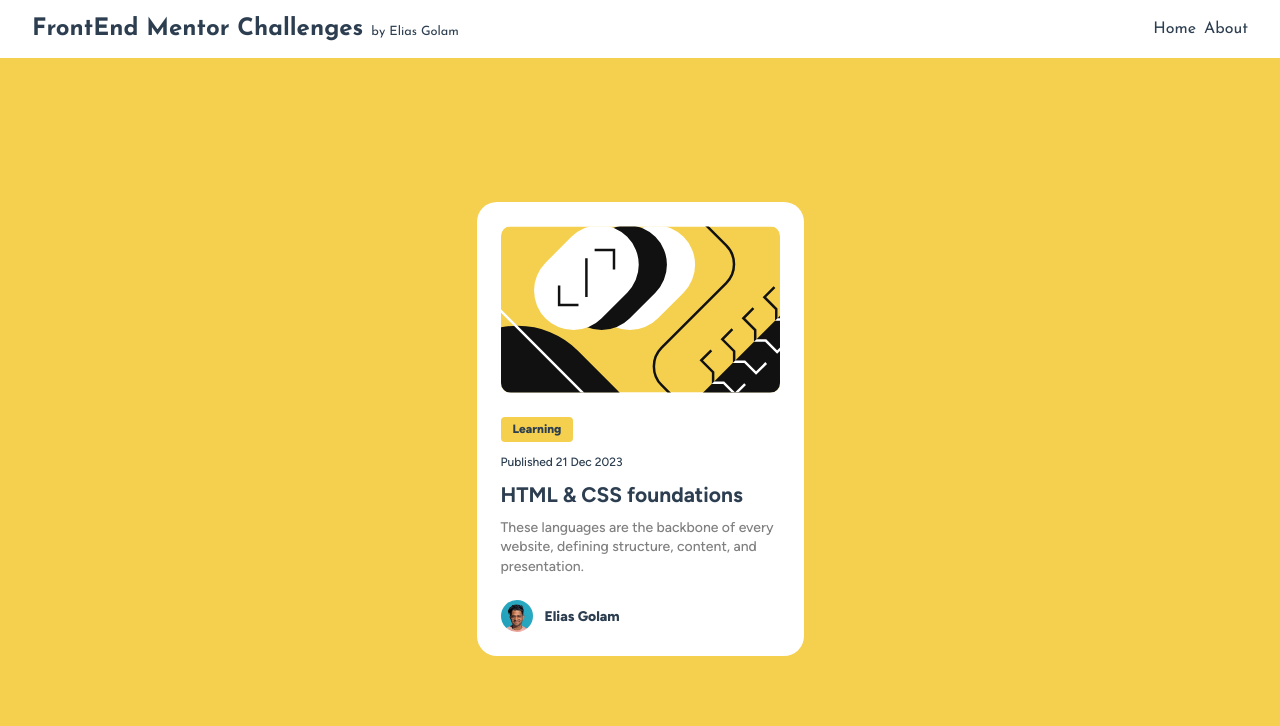
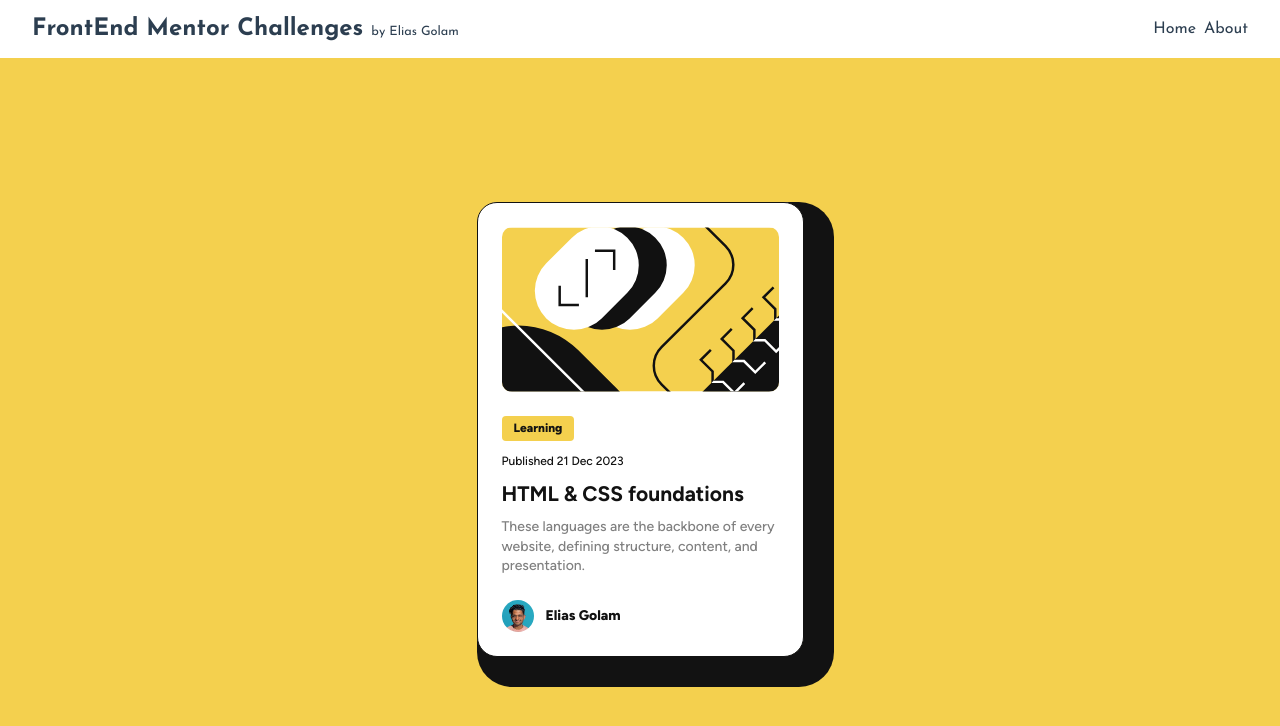
Before and after one commit to code-elias/vue-front-end-challenges, a Vue app: page /blog-preview-card in a window 1280 px wide. Shown: the top 726 px of the page. Built offline with nearby package versions, Linux system fonts and the light colour scheme.

Commit message:
Changed App name

```diff
--- a/index.html
+++ b/index.html
@@ -1,10 +1,10 @@
-<!DOCTYPE html>
+<!doctype html>
 <html lang="en">
   <head>
-    <meta charset="UTF-8">
-    <link rel="icon" href="/favicon.ico">
-    <meta name="viewport" content="width=device-width, initial-scale=1.0">
-    <title>Vite App</title>
+    <meta charset="UTF-8" />
+    <link rel="icon" href="/favicon.ico" />
+    <meta name="viewport" content="width=device-width, initial-scale=1.0" />
+    <title>EliGolam | FrontEndMentor Challenges</title>
   </head>
   <body>
     <div id="app"></div>
--- a/package.json
+++ b/package.json
@@ -1,5 +1,5 @@
 {
-  "name": "generic",
+  "name": "eligolam-designs",
   "version": "0.0.0",
   "private": true,
   "type": "module",
--- a/src/assets/css/challenges/BlogPreviewCard.scss
+++ b/src/assets/css/challenges/BlogPreviewCard.scss
@@ -24,7 +24,7 @@
   /* COLOR */
   --clr-yellow: hsl(47, 88%, 63%);
   --clr-gray: hsl(0, 0%, 50%);
-  --clr-black: Black: hsl(0, 0%, 7%);
+  --clr-black: hsl(0, 0%, 7%);
   --clr-white: hsl(0, 0%, 100%);
 }
 
@@ -59,11 +59,13 @@ main {
   display: flex;
   flex-direction: column;
   gap: var(--card-padding);
+}
 
+.card-decoration {
   background-color: var(--clr-white);
   border: 1px solid var(--clr-black);
 
-  box-shadow: 15px 15px 15px 5px var(--clr-black);
+  box-shadow: 15px 15px 0px 15px var(--clr-black);
 }
 
 .img-container {
--- a/src/assets/css/main.css
+++ b/src/assets/css/main.css
@@ -8,6 +8,8 @@
 .test {
   background-color: rgb(255, 0, 0, .3);
   border: 1px solid rgb(255, 0, 0, .5);
+
+  box-shadow: 15px 15px 0px 15px green;
 }
 
 .main {
--- a/src/views/challenges/BlogPreviewCardView.vue
+++ b/src/views/challenges/BlogPreviewCardView.vue
@@ -1,7 +1,7 @@
 <template>
   <main class="">
     <div class="container">
-      <div class="card">
+      <div class="card card-decoration">
         <div class="card-header img-container">
           <img
             class="card-img"
```
